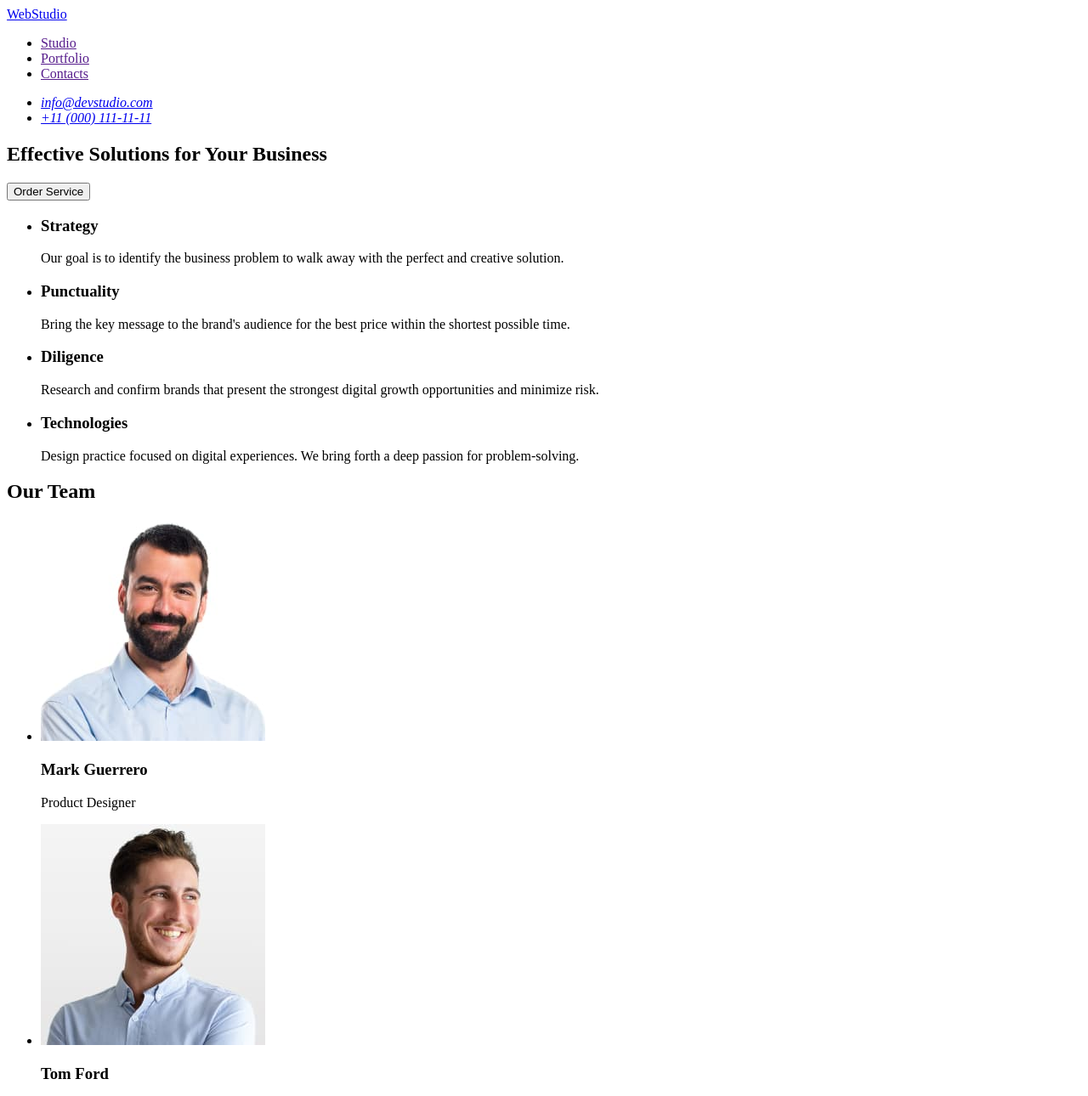
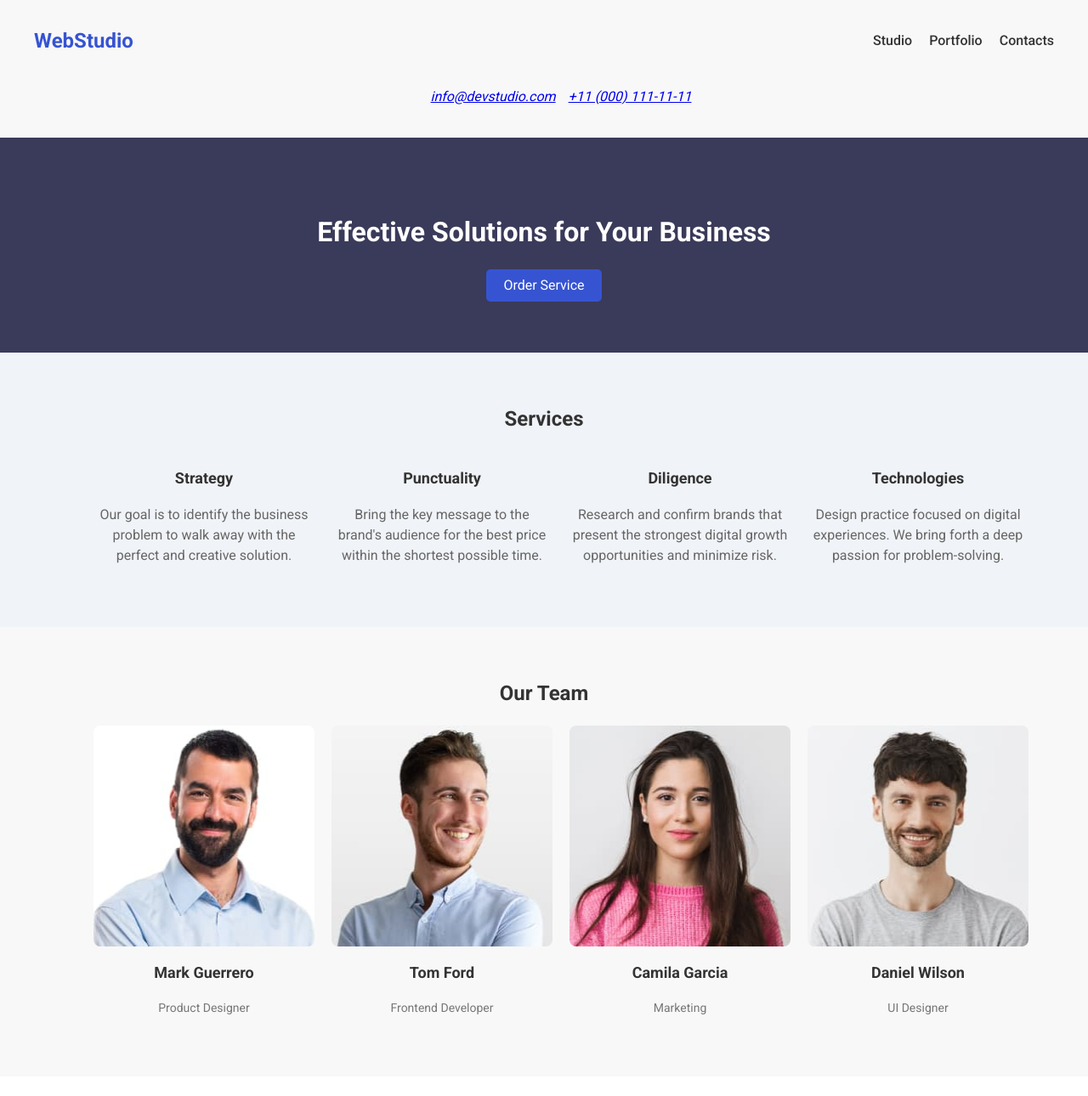
Before and after one commit to AndyGrigs/goit-markup-hw-02, a website built with Vite: page index.html in a window 1280 px wide. Shown: the top 1290 px of the page at 85% size. Built offline with nearby package versions, Linux system fonts and the light colour scheme.

Commit message:
added some basic styles

```diff
--- a/css/styles.css
+++ b/css/styles.css
@@ -0,0 +1,206 @@
+/* Підключення нормалізатора стилів */
+@import url('https://cdnjs.cloudflare.com/ajax/libs/modern-normalize/1.1.0/modern-normalize.min.css');
+
+/* Підключення шрифтів */
+@import url('https://fonts.googleapis.com/css2?family=Raleway:wght@700&family=Roboto:wght@400;500;700&display=swap');
+
+body {
+    font-family: 'Roboto', sans-serif;
+    color: #333;
+    font-size: 16px;
+    line-height: 1.5;
+}
+
+.header {
+    padding: 20px 40px;
+    display: flex;
+    flex-direction: column;
+    align-items: center;
+    background-color: #f8f8f8;
+}
+
+.navbar {
+    display: flex;
+    justify-content: space-between;
+    width: 100%;
+    max-width: 1200px;
+    align-items: center;
+}
+
+.logo {
+    font-weight: bold;
+    font-size: 24px;
+    color: #3654D1;
+    text-decoration: none;
+}
+
+.menu {
+    display: flex;
+    gap: 20px;
+    list-style: none;
+}
+
+.menu-item a {
+    text-decoration: none;
+    color: #333;
+    font-weight: 500;
+}
+
+.contact-info {
+    margin-top: 10px;
+}
+
+.contact-list {
+    display: flex;
+    gap: 15px;
+    list-style: none;
+}
+
+.contact-item a:hover {
+    color: #3654D1;
+}
+
+/* Hero Section */
+.hero {
+    background-color: #3A3A5A;
+    color: white;
+    text-align: center;
+    padding: 60px 20px;
+}
+
+.hero-title {
+    font-size: 32px;
+    margin-bottom: 20px;
+}
+
+.hero-button {
+    background-color: #3654D1;
+    color: white;
+    padding: 10px 20px;
+    border: none;
+    border-radius: 5px;
+    cursor: pointer;
+}
+
+/* Services Section */
+.services {
+    padding: 40px 20px;
+    background-color: #f0f3f7;
+    text-align: center;
+}
+
+.services-list {
+    display: flex;
+    justify-content: center;
+    gap: 20px;
+    flex-wrap: wrap;
+    list-style: none;
+}
+
+.service-item {
+    width: 260px;
+}
+
+.service-title {
+    font-size: 18px;
+    font-weight: 700;
+}
+
+.service-description {
+    color: #666;
+}
+
+/* Team Section */
+.team {
+    padding: 40px 20px;
+    background-color: #f8f8f8;
+    text-align: center;
+}
+
+.section-title {
+    font-size: 24px;
+    font-weight: 700;
+    margin-bottom: 20px;
+}
+
+.team-list {
+    display: flex;
+    justify-content: center;
+    gap: 20px;
+    flex-wrap: wrap;
+    list-style: none;
+}
+
+.team-member {
+    text-align: center;
+    width: 260px;
+}
+
+.team-photo {
+    width: 100%;
+    border-radius: 8px;
+}
+
+.team-name {
+    font-size: 18px;
+    margin-top: 10px;
+}
+
+.team-role {
+    font-size: 14px;
+    color: #777;
+}
+
+/* Portfolio Section */
+.portfolio {
+    padding: 40px 20px;
+    background-color: #ffffff;
+    text-align: center;
+}
+
+.portfolio-list {
+    display: flex;
+    justify-content: center;
+    gap: 20px;
+    flex-wrap: wrap;
+    list-style: none;
+}
+
+.portfolio-item {
+    width: 300px;
+    text-align: center;
+}
+
+.portfolio-image {
+    width: 100%;
+    border-radius: 8px;
+}
+
+.portfolio-title {
+    font-size: 18px;
+    font-weight: 700;
+}
+
+.portfolio-category {
+    font-size: 14px;
+    color: #777;
+}
+
+/* Footer */
+.footer {
+    background-color: #3A3A5A;
+    color: white;
+    text-align: center;
+    padding: 20px;
+}
+
+.footer-logo {
+    font-weight: bold;
+    font-size: 18px;
+    color: #3654D1;
+    text-decoration: none;
+}
+
+.footer-description {
+    color: #bbb;
+}
--- a/index.html
+++ b/index.html
@@ -6,136 +6,128 @@
   <link rel="stylesheet" href="./css/styles.css">
   <link rel="icon" type="image/svg+xml" href="/vite.svg" />
   <meta name="viewport" content="width=device-width, initial-scale=1.0" />
+  <link rel="stylesheet" href="https://cdnjs.cloudflare.com/ajax/libs/modern-normalize/1.1.0/modern-normalize.min.css">
   <title>WebStudio</title>
 </head>
 
 <body>
 
-
-  <header>
+  <!-- Header -->
+  <header class="header">
     <!-- Навігація -->
-    <nav>
+    <nav class="navbar">
       <!-- Логотип -->
-        <a href="./index.html">WebStudio</a>
+      <a class="logo" href="./index.html">WebStudio</a>
 
       <!-- Меню -->
-        <ul>
-            <li><a href="">Studio</a></li>
-            <li><a href="">Portfolio</a></li>
-            <li><a href="">Contacts</a></li>
+      <ul class="menu">
+        <li class="menu-item"><a href="">Studio</a></li>
+        <li class="menu-item"><a href="">Portfolio</a></li>
+        <li class="menu-item"><a href="">Contacts</a></li>
       </ul>
     </nav>
 
     <!-- Контактна інформація -->
-    <address>
-        <ul>
-            <li><a href="mailto:info@devstudio.com">info@devstudio.com</a></li>
-            <li><a href="tel:+110001111111">+11 (000) 111-11-11</a></li>
+    <address class="contact-info">
+      <ul class="contact-list">
+        <li class="contact-item"><a href="mailto:info@devstudio.com">info@devstudio.com</a></li>
+        <li class="contact-item"><a href="tel:+110001111111">+11 (000) 111-11-11</a></li>
       </ul>
     </address>
   </header>
 
-
+  <!-- Main Content -->
   <main>
 
     <!-- Hero Section -->
     <section class="hero">
-      <h1>Effective Solutions for Your Business</h1>
-      <button type="button">Order Service</button>
+      <h1 class="hero-title">Effective Solutions for Your Business</h1>
+      <button type="button" class="hero-button">Order Service</button>
     </section>
-
 
     <!-- Services Section -->
     <section class="services">
-
-      <h2 hidden>Services</h2>
-      <ul>
-        <li>
-          <h3>Strategy</h3>
-          <p>Our goal is to identify the business problem to walk away with the perfect and creative solution.</p>
+      <h2 class="visually-hidden">Services</h2>
+      <ul class="services-list">
+        <li class="service-item">
+          <h3 class="service-title">Strategy</h3>
+          <p class="service-description">Our goal is to identify the business problem to walk away with the perfect and creative solution.</p>
         </li>
-        <li>
-          <h3>Punctuality</h3>
-          <p>Bring the key message to the brand's audience for the best price within the shortest possible time.</p>
+        <li class="service-item">
+          <h3 class="service-title">Punctuality</h3>
+          <p class="service-description">Bring the key message to the brand's audience for the best price within the shortest possible time.</p>
         </li>
-        <li>
-          <h3>Diligence</h3>
-          <p>Research and confirm brands that present the strongest digital growth opportunities and minimize risk.</p>
+        <li class="service-item">
+          <h3 class="service-title">Diligence</h3>
+          <p class="service-description">Research and confirm brands that present the strongest digital growth opportunities and minimize risk.</p>
         </li>
-        <li>
-          <h3>Technologies</h3>
-          <p>Design practice focused on digital experiences. We bring forth a deep passion for problem-solving.</p>
+        <li class="service-item">
+          <h3 class="service-title">Technologies</h3>
+          <p class="service-description">Design practice focused on digital experiences. We bring forth a deep passion for problem-solving.</p>
         </li>
       </ul>
-
     </section>
-
 
     <!-- Team Section -->
     <section class="team">
-      <h2>Our Team</h2>
-      <ul>
-        <li>
-          <img src="./images/mark-guerrero.jpg" alt="Mark Guerrero" width="264" height="260">
-          <h3>Mark Guerrero</h3>
-          <p>Product Designer</p>
+      <h2 class="section-title">Our Team</h2>
+      <ul class="team-list">
+        <li class="team-member">
+          <img src="./images/mark-guerrero.jpg" alt="Mark Guerrero" width="264" height="260" class="team-photo">
+          <h3 class="team-name">Mark Guerrero</h3>
+          <p class="team-role">Product Designer</p>
         </li>
-        <li>
-          <img src="./images/tom-ford.jpg" alt="Tom Ford" width="264" height="260">
-          <h3>Tom Ford</h3>
-          <p>Frontend Developer</p>
+        <li class="team-member">
+          <img src="./images/tom-ford.jpg" alt="Tom Ford" width="264" height="260" class="team-photo">
+          <h3 class="team-name">Tom Ford</h3>
+          <p class="team-role">Frontend Developer</p>
         </li>
-        <li>
-          <img src="./images/camila-garcia.jpg" alt="Camila Garcia" width="264" height="260">
-          <h3>Camila Garcia</h3>
-          <p>Marketing</p>
+        <li class="team-member">
+          <img src="./images/camila-garcia.jpg" alt="Camila Garcia" width="264" height="260" class="team-photo">
+          <h3 class="team-name">Camila Garcia</h3>
+          <p class="team-role">Marketing</p>
         </li>
-        <li>
-          <img src="./images/daniel-wilson.jpg" alt="Daniel Wilson" width="264" height="260">
-          <h3>Daniel Wilson</h3>
-          <p>UI Designer</p>
+        <li class="team-member">
+          <img src="./images/daniel-wilson.jpg" alt="Daniel Wilson" width="264" height="260" class="team-photo">
+          <h3 class="team-name">Daniel Wilson</h3>
+          <p class="team-role">UI Designer</p>
         </li>
       </ul>
     </section>
 
     <!-- Portfolio Section -->
     <section class="portfolio">
-      <h2>Portfolio</h2>
-      <ul>
-        <li>
-          <img src="./images/banking-app.jpg" alt="Banking App" width="360" height="300">
-          <h3>Banking App</h3>
-          <p>App</p>
+      <h2 class="section-title">Portfolio</h2>
+      <ul class="portfolio-list">
+        <li class="portfolio-item">
+          <img src="./images/banking-app.jpg" alt="Banking App" width="360" height="300" class="portfolio-image">
+          <h3 class="portfolio-title">Banking App</h3>
+          <p class="portfolio-category">App</p>
         </li>
-
-        <li>
-          <img src="./images/cashless-payment.jpg" alt="Cashless Payment" width="360" height="300">
-          <h3>Cashless Payment</h3>
-          <p>Marketing</p>
+        <li class="portfolio-item">
+          <img src="./images/cashless-payment.jpg" alt="Cashless Payment" width="360" height="300" class="portfolio-image">
+          <h3 class="portfolio-title">Cashless Payment</h3>
+          <p class="portfolio-category">Marketing</p>
         </li>
-
-        <li>
-          <img src="./images/meditaion-app.jpg" alt="Meditation App" width="360" height="300">
-          <h3>Meditation App</h3>
-          <p>App</p>
+        <li class="portfolio-item">
+          <img src="./images/meditaion-app.jpg" alt="Meditation App" width="360" height="300" class="portfolio-image">
+          <h3 class="portfolio-title">Meditation App</h3>
+          <p class="portfolio-category">App</p>
         </li>
-
-        <li>
-          <img src="./images/taxi-service.jpg" alt="Taxi Service" width="360" height="300">
-          <h3>Taxi Service</h3>
-          <p>Marketing</p>
+        <li class="portfolio-item">
+          <img src="./images/taxi-service.jpg" alt="Taxi Service" width="360" height="300" class="portfolio-image">
+          <h3 class="portfolio-title">Taxi Service</h3>
+          <p class="portfolio-category">Marketing</p>
         </li>
-
-        <li>
-          <img src="./images/screen-illustations.jpg" alt="Screen Illustrations" width="360" height="300">
-          <h3>Screen Illustrations</h3>
-          <p>Design</p>
+        <li class="portfolio-item">
+          <img src="./images/screen-illustations.jpg" alt="Screen Illustrations" width="360" height="300" class="portfolio-image">
+          <h3 class="portfolio-title">Screen Illustrations</h3>
+          <p class="portfolio-category">Design</p>
         </li>
-
-        <li>
-          <img src="./images/online-courses.jpg" alt="Online Courses" width="360" height="300">
-          <h3>Online Courses</h3>
-          <p>Marketing</p>
+        <li class="portfolio-item">
+          <img src="./images/online-courses.jpg" alt="Online Courses" width="360" height="300" class="portfolio-image">
+          <h3 class="portfolio-title">Online Courses</h3>
+          <p class="portfolio-category">Marketing</p>
         </li>
       </ul>
     </section>
@@ -143,11 +135,10 @@
   </main>
 
   <!-- Footer -->
-  <footer>
-    <a href="./index.html">WebStudio</a>
-    <p>Increase the flow of customers and sales for your business with digital marketing & growth solutions.</p>
+  <footer class="footer">
+    <a href="./index.html" class="footer-logo">WebStudio</a>
+    <p class="footer-description">Increase the flow of customers and sales for your business with digital marketing & growth solutions.</p>
   </footer>
-
 
 </body>
 
```
Lines whose indentation alone changed are shown as unchanged.
